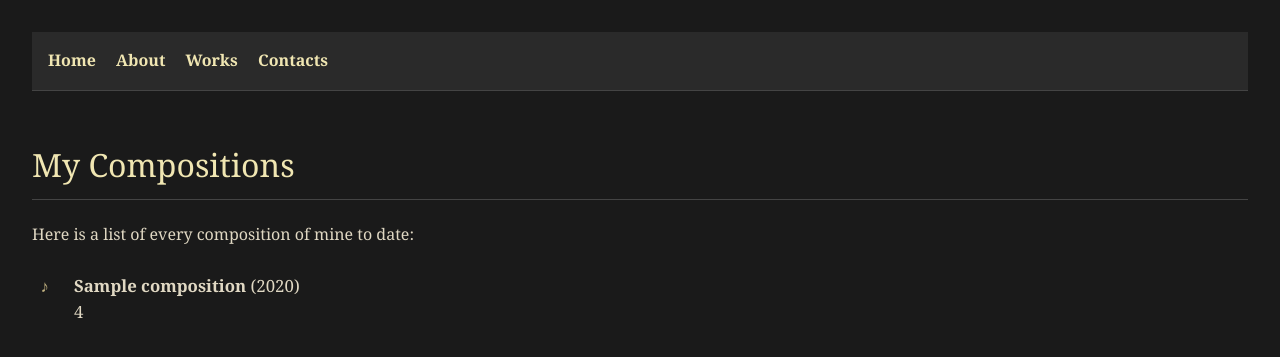
After one commit to andrelisboa1/MyComposerPage, a Python web app: template templates/works.html in a window 1280 px wide. The commit adds this page. Shown: the top 357 px of the page. Run offline with Jinja, Linux system fonts and the light colour scheme; the template is opened without the code that fills it: most values are stand-ins (such as "Sample title", 1, 10 or a date in 2020).

Commit message:
Piece list added

```diff
--- a/templates/about.html
+++ b/templates/about.html
@@ -1,4 +1,4 @@
-{% extends "base.html" %}
+{% extends "base.html" %}}
 
 {% block title %}About Me{% endblock %}
 
--- /dev/null
+++ b/templates/works.html
@@ -0,0 +1,27 @@
+{% extends "base.html" %}
+
+{% block title %} My Works {% endblock %}
+
+{% block content %}
+<h1> My Compositions </h1>
+<div> Here is a list of every composition of mine to date:</div>
+
+{% if compositions %}
+<ul class="compositions-list">
+	{% for c in compositions %}
+		<li class="composition">
+			<strong>{{ c.name }}</strong>
+            {% if c.year_of_composition %}
+            	<span class="year">({{ c.year_of_composition }})</span>
+            {% endif %}
+			{% if c.difficulty_rating %}
+				<div class="description">{{ c.difficulty_rating }}</div>
+			{% endif %}
+		</li>
+	{% endfor %}
+</ul>
+{% else %}
+<p>No compositions yet.</p>
+{% endif %}
+
+{% endblock %}
```
Also changed, not shown: app.py (+16 -1 lines).
